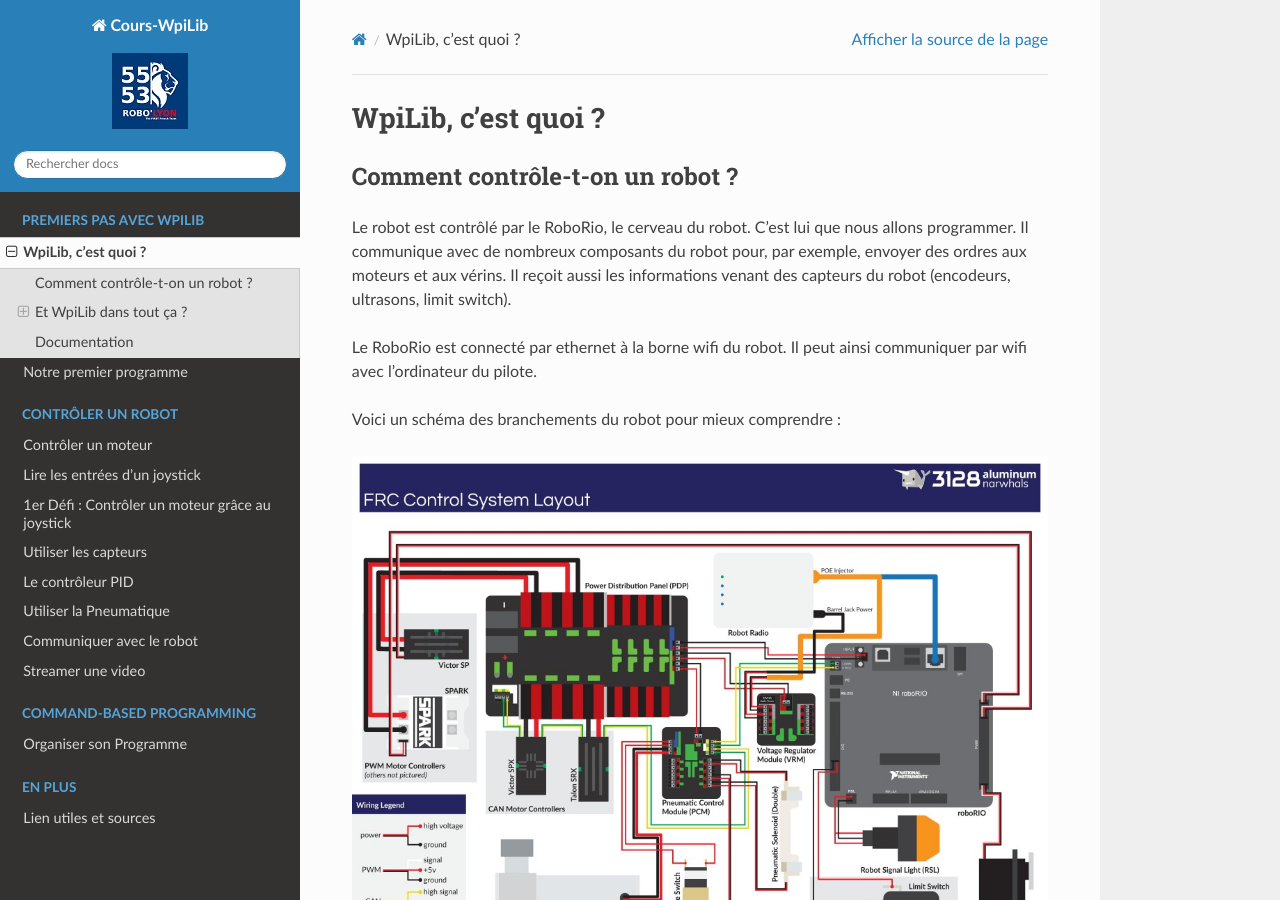
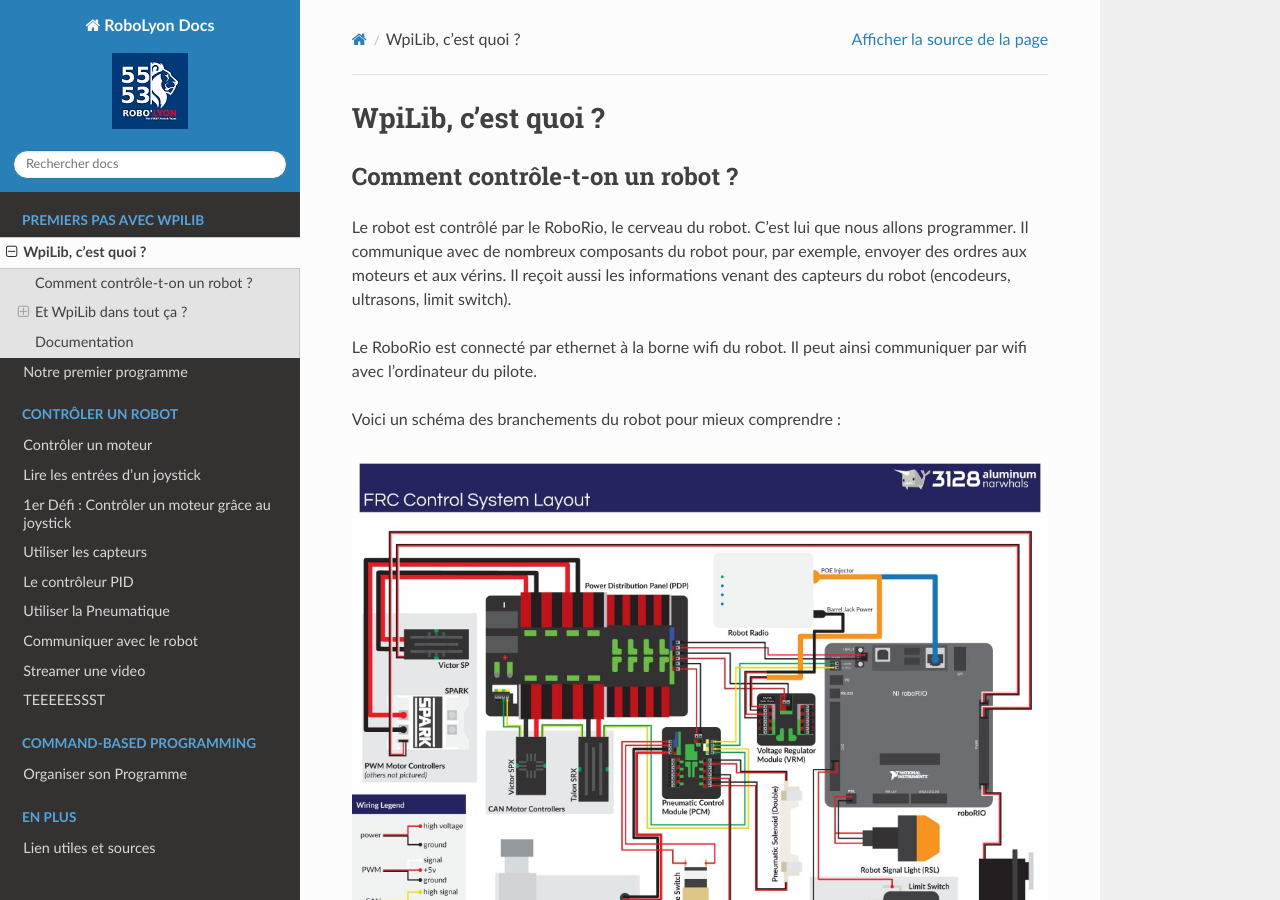
Before and after one commit to Team5553-RoboLyon/RoboLyon-Docs, a Sphinx documentation site: the page built from source/docs/1-Premiers_pas_avec_WPILib/1-Presentation.rst, in a window 1280 px wide and 900 px high. Built offline with Sphinx 7.4.7 and the Read the Docs theme 3.1.0, drawn with Linux system fonts in a browser that asks for light colours; formulas are drawn with MathJax 3.

Commit message:
et si on modifiait ca ?

```diff
--- a/source/conf.py
+++ b/source/conf.py
@@ -20,7 +20,7 @@
 
 # -- Project information -----------------------------------------------------
 
-project = 'Cours-WpiLib'
+project = 'RoboLyon Docs'
 copyright = "2025, Robo'Lyon"
 author = "Robo'Lyon"
 
--- /dev/null
+++ b/source/docs/2-Controler_un_robot/9-Camera.rst
@@ -0,0 +1,3 @@
+TEEEEESSST
+==================
+hello :-)
--- a/source/index.rst
+++ b/source/index.rst
@@ -1,4 +1,4 @@
-Cours WpiLib
+RoboLyon Docs
 ============
 
 Version : |today|
@@ -52,6 +52,7 @@
    docs/2-Controler_un_robot/6-Pneumatique.rst
    docs/2-Controler_un_robot/7-Communication.rst
    docs/2-Controler_un_robot/8-Camera.rst
+   docs/2-Controler_un_robot/9-Camera.rst
 
 
 .. toctree::
```
Also changed, not shown: README.md (+1 -2 lines).
